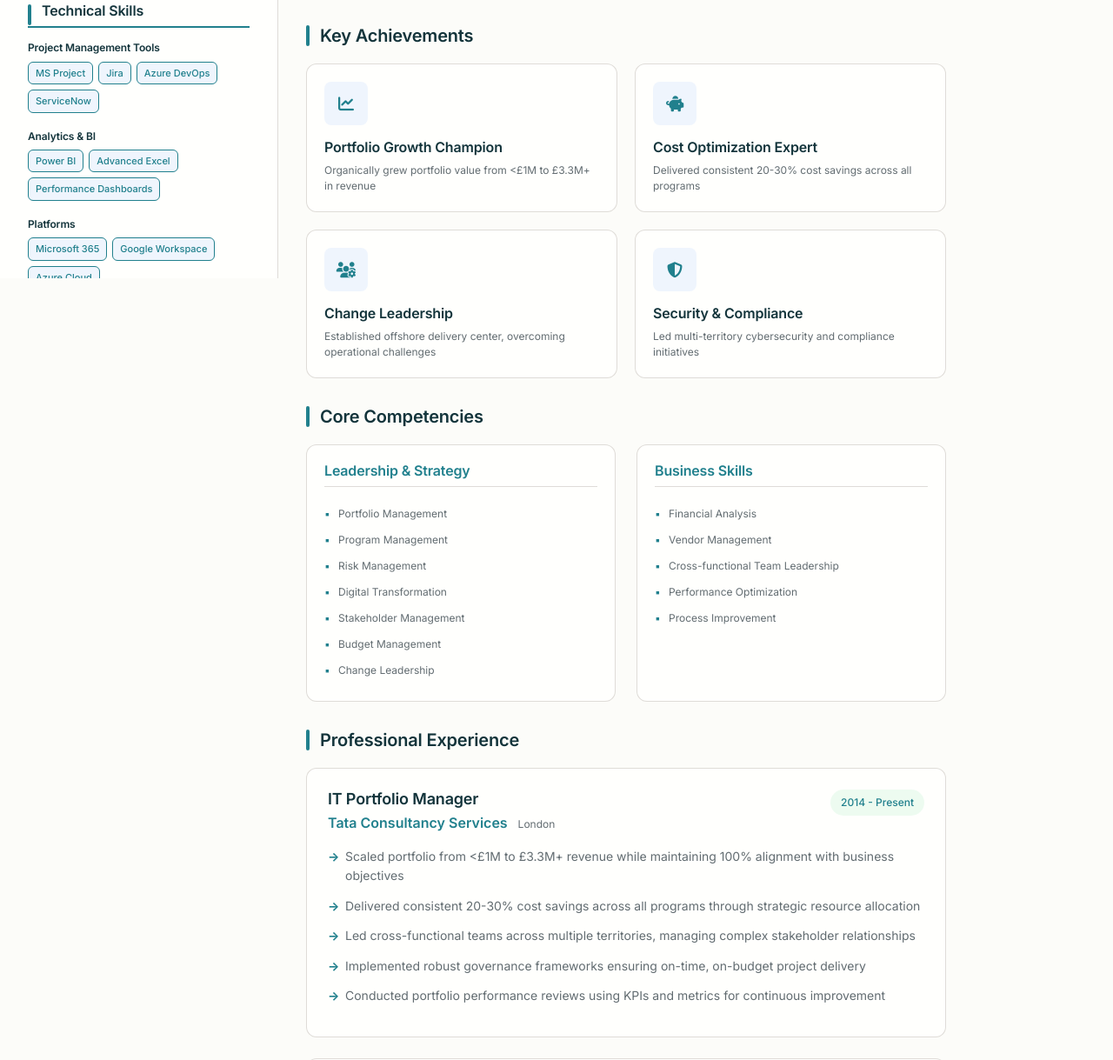
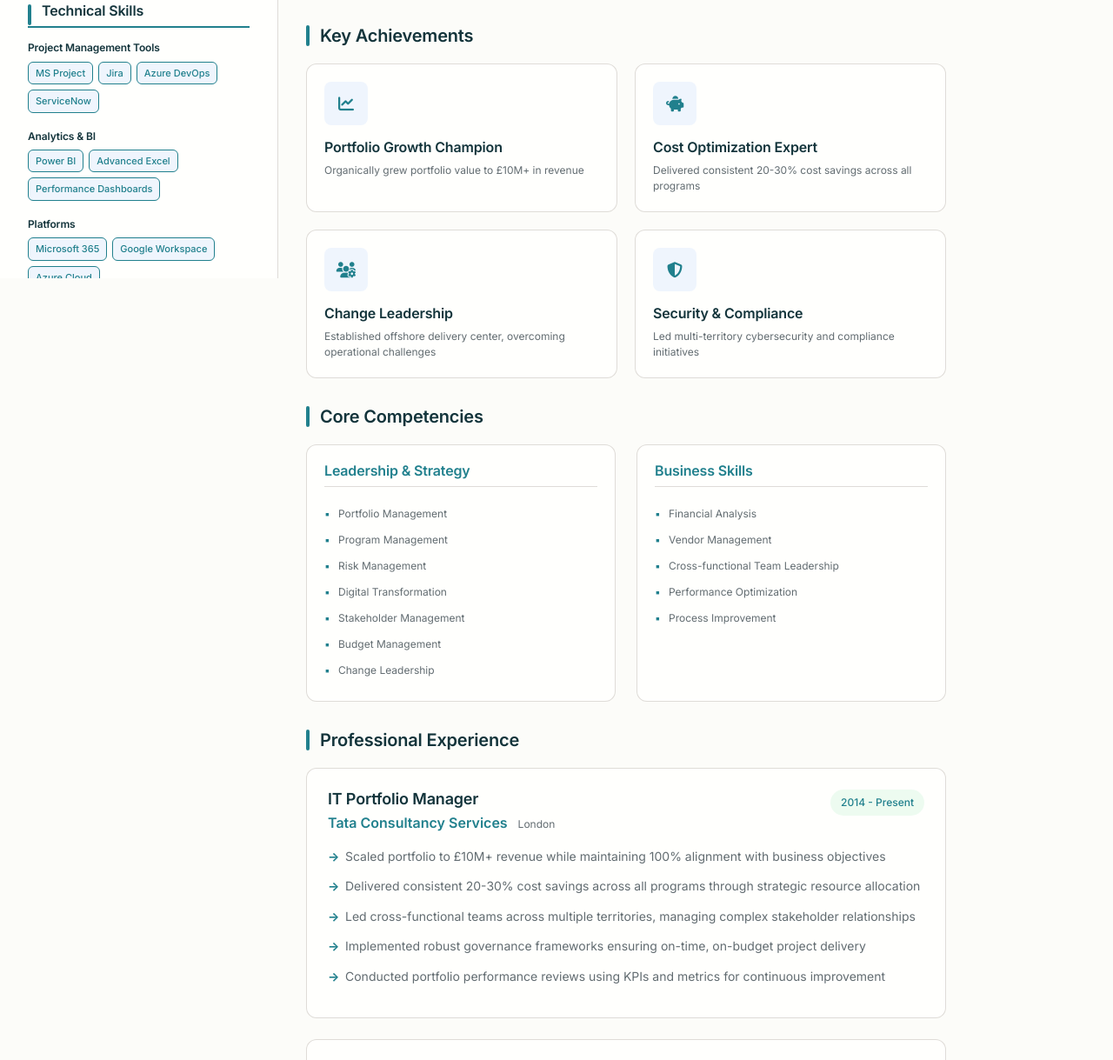
Before and after one commit to Ragskrp/Myresume, a plain HTML site: page index.html in a window 1280 px wide. Shown: the part 480-1699 px from the top of the page at 87% size. Drawn offline with Linux system fonts and the light colour scheme; a web font is replaced by a local one.

Commit message:
Update index.html

```diff
--- a/index.html
+++ b/index.html
@@ -148,7 +148,7 @@
                             <i class="fas fa-chart-line"></i>
                         </div>
                         <h4>Portfolio Growth Champion</h4>
-                        <p>Organically grew portfolio value from &lt;£1M to £3.3M+ in revenue</p>
+                        <p>Organically grew portfolio value to £10M+ in revenue</p>
                     </div>
                     <div class="achievement-card">
                         <div class="achievement-icon">
@@ -217,7 +217,7 @@
                         <span class="period">2014 - Present</span>
                     </div>
                     <ul class="achievements-list">
-                        <li>Scaled portfolio from &lt;£1M to £3.3M+ revenue while maintaining 100% alignment with business objectives</li>
+                        <li>Scaled portfolio to £10M+ revenue while maintaining 100% alignment with business objectives</li>
                         <li>Delivered consistent 20-30% cost savings across all programs through strategic resource allocation</li>
                         <li>Led cross-functional teams across multiple territories, managing complex stakeholder relationships</li>
                         <li>Implemented robust governance frameworks ensuring on-time, on-budget project delivery</li>
```
